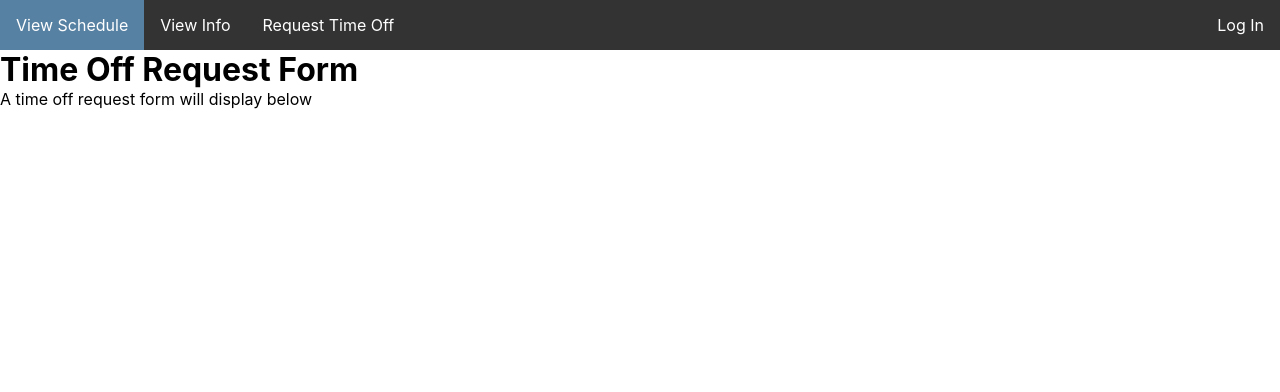
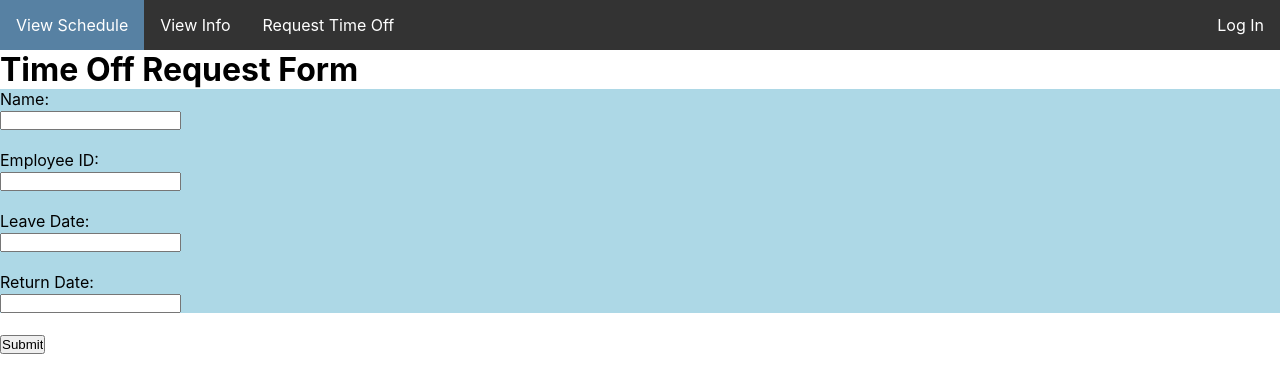
Before and after one commit to Destiny-16/SimpleSchedule, a React (Create React App) app in the folder employee/: page /timeOff in a window 1280 px wide. Shown: the top 392 px of the page. Built offline with nearby package versions, Linux system fonts and the light colour scheme.

Commit message:
created form

```diff
--- a/employee/src/pages/TimeOff.js
+++ b/employee/src/pages/TimeOff.js
@@ -4,7 +4,44 @@ import Axios from 'axios'
 export default () => {
 
     return <>
+       <body>
+        <form method="POST" action="cp.php">
         <h1>Time Off Request Form</h1>
-        <p>A time off request form will display below</p>
+            <div style={{backgroundColor: "lightblue"}}>
+            <p>Name: </p>
+                <input
+                    type="text" name="name"
+                />
+
+            <br></br>
+            <br></br>
+
+            <p>Employee ID: </p>
+                <input
+                        type="text" name="id"
+                />
+
+            <br></br>
+            <br></br>
+
+            <p>Leave Date: </p>
+                <input
+                        type="text" name="leaveDate"
+                />
+
+            <br></br>
+            <br></br>
+
+            <p>Return Date: </p>
+                <input
+                        type="text" name="returnDate"
+                />
+            </div>
+
+            <br></br>
+
+            <input type="submit" value="Submit" href="cp.php"></input>
+        </form>
+    </body>
     </>
 }
```
Also changed, not shown: 1 other file (tests, documents, lock files or other folders).
